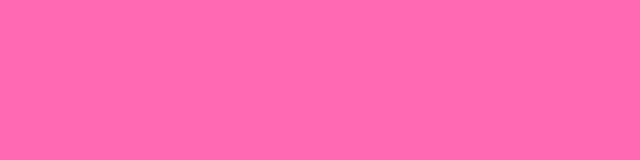
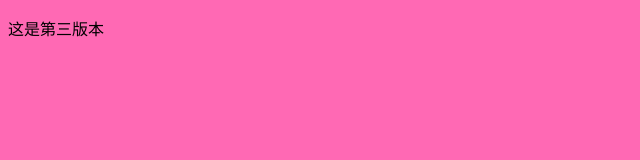
Before and after one commit to ouyang-renjia/70qi, a plain HTML site: page index.html in a window 1280 px wide. Shown: the whole page, without its empty margins (0-640 px from the left). Drawn offline with Linux system fonts and the light colour scheme.

Commit message:
03版本开始

```diff
--- a/index.html
+++ b/index.html
@@ -9,7 +9,7 @@
 </head>
 
 <body style="background-color: hotpink;">
-
+    <p>这是第三版本</p>
 </body>
 
 </html>
```
